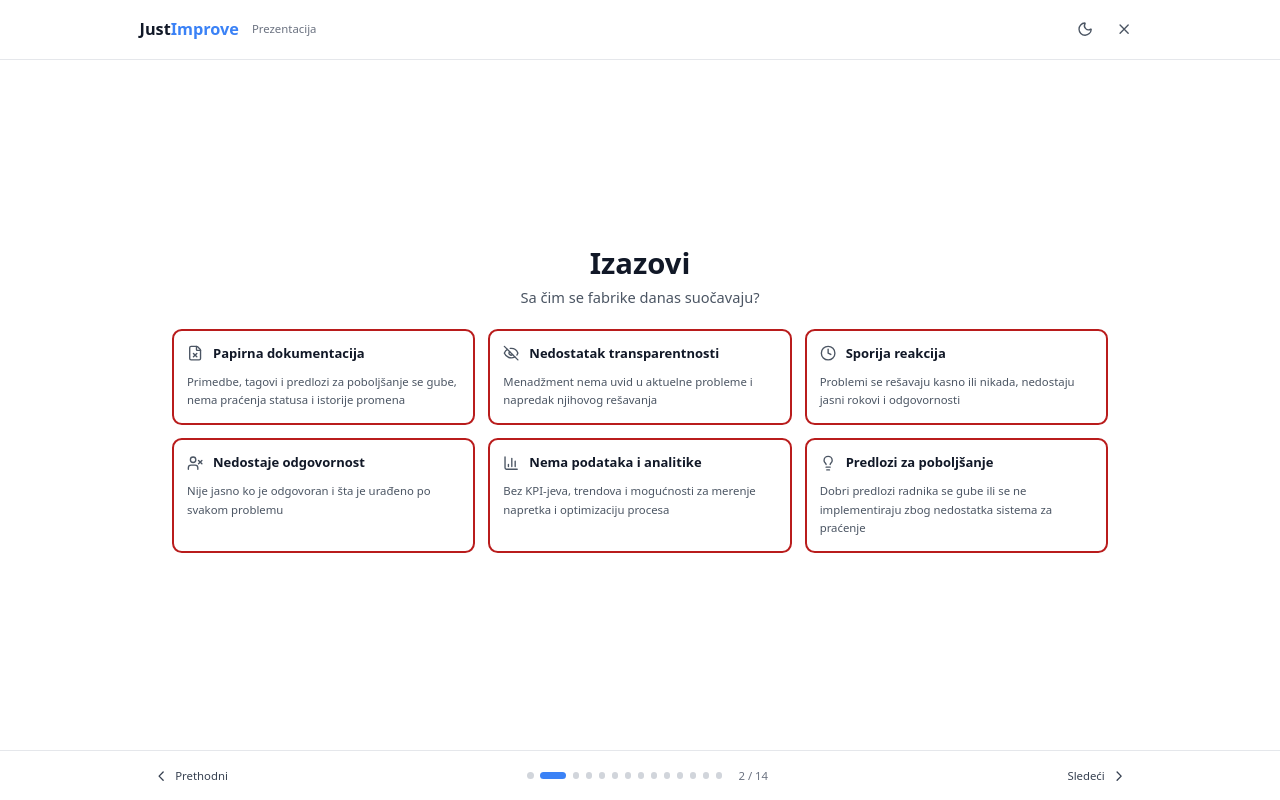
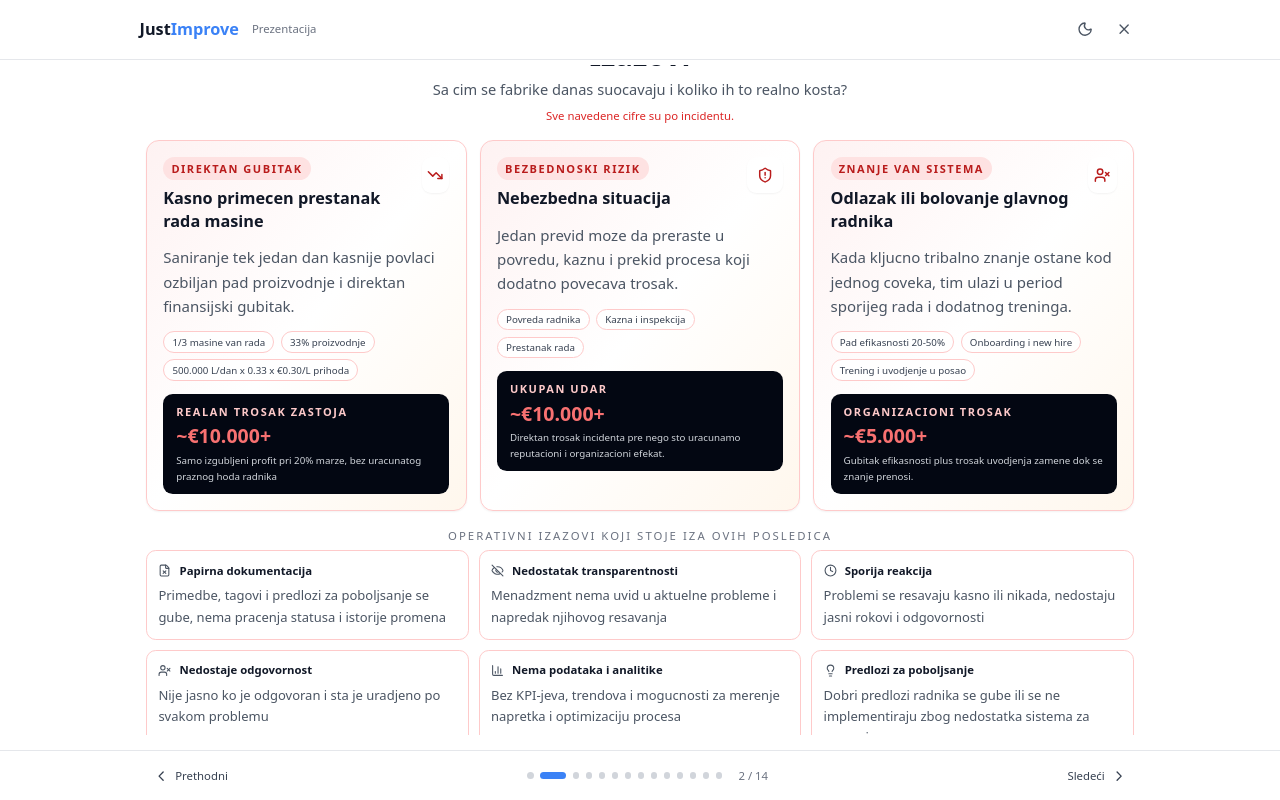
Before and after one commit to manojlop/presentation-just-imrpove, a React (Vite) app: page /presentation in a window 1280 px wide. Both pictures are taken after a click on the button 562 px from the left and 775 px from the top of the page. Built offline with nearby package versions, Linux system fonts and the light colour scheme.

Commit message:
Unapredjenje slajda sa izazovima

```diff
--- a/src/pages/PresentationDemo.tsx
+++ b/src/pages/PresentationDemo.tsx
@@ -1,6 +1,6 @@
 import React, { useState, useEffect } from 'react';
 import { useNavigate } from 'react-router-dom';
-import { ChevronLeft, ChevronRight, X, Tag, ClipboardList, RefreshCw, BookOpen, CheckCircle, FileX, EyeOff, Clock, UserX, BarChart3, Lightbulb, ArrowLeft, ArrowRight, FolderKanban, Moon, Sun, Upload } from 'lucide-react';
+import { ChevronLeft, ChevronRight, X, Tag, ClipboardList, RefreshCw, BookOpen, CheckCircle, FileX, EyeOff, Clock, UserX, BarChart3, Lightbulb, ArrowLeft, ArrowRight, FolderKanban, Moon, Sun, Upload, TrendingDown, ShieldAlert } from 'lucide-react';
 import Slide4Content from '../presentations-elements/Slide4';
 import Slide5Content from '../presentations-elements/Slide5';
 import IdeaManagementSlide from '../presentations-elements/IdeaManagementSlide';
@@ -267,6 +267,72 @@ const Slide6Content: React.FC = () => {
   );
 };
 
+const challengeImpactCards = [
+  {
+    icon: TrendingDown,
+    eyebrow: 'Direktan gubitak',
+    title: 'Kasno primecen prestanak rada masine',
+    description: 'Saniranje tek jedan dan kasnije povlaci ozbiljan pad proizvodnje i direktan finansijski gubitak.',
+    details: ['1/3 masine van rada', '33% proizvodnje', '500.000 L/dan x 0.33 x €0.30/L prihoda'],
+    impactLabel: 'Realan trosak zastoja',
+    impactValue: '~€10.000+',
+    impactNote: 'Samo izgubljeni profit pri 20% marze, bez uracunatog praznog hoda radnika',
+  },
+  {
+    icon: ShieldAlert,
+    eyebrow: 'Bezbednoski rizik',
+    title: 'Nebezbedna situacija',
+    description: 'Jedan previd moze da preraste u povredu, kaznu i prekid procesa koji dodatno povecava trosak.',
+    details: ['Povreda radnika', 'Kazna i inspekcija', 'Prestanak rada'],
+    impactLabel: 'Ukupan udar',
+    impactValue: '~€10.000+',
+    impactNote: 'Direktan trosak incidenta pre nego sto uracunamo reputacioni i organizacioni efekat.',
+  },
+  {
+    icon: UserX,
+    eyebrow: 'Znanje van sistema',
+    title: 'Odlazak ili bolovanje glavnog radnika',
+    description: 'Kada kljucno tribalno znanje ostane kod jednog coveka, tim ulazi u period sporijeg rada i dodatnog treninga.',
+    details: ['Pad efikasnosti 20-50%', 'Onboarding i new hire', 'Trening i uvodjenje u posao'],
+    impactLabel: 'Organizacioni trosak',
+    impactValue: '~€5.000+',
+    impactNote: 'Gubitak efikasnosti plus trosak uvodjenja zamene dok se znanje prenosi.',
+  },
+];
+
+const challengeCards = [
+  {
+    icon: FileX,
+    title: 'Papirna dokumentacija',
+    description: 'Primedbe, tagovi i predlozi za poboljsanje se gube, nema pracenja statusa i istorije promena',
+  },
+  {
+    icon: EyeOff,
+    title: 'Nedostatak transparentnosti',
+    description: 'Menadzment nema uvid u aktuelne probleme i napredak njihovog resavanja',
+  },
+  {
+    icon: Clock,
+    title: 'Sporija reakcija',
+    description: 'Problemi se resavaju kasno ili nikada, nedostaju jasni rokovi i odgovornosti',
+  },
+  {
+    icon: UserX,
+    title: 'Nedostaje odgovornost',
+    description: 'Nije jasno ko je odgovoran i sta je uradjeno po svakom problemu',
+  },
+  {
+    icon: BarChart3,
+    title: 'Nema podataka i analitike',
+    description: 'Bez KPI-jeva, trendova i mogucnosti za merenje napretka i optimizaciju procesa',
+  },
+  {
+    icon: Lightbulb,
+    title: 'Predlozi za poboljsanje',
+    description: 'Dobri predlozi radnika se gube ili se ne implementiraju zbog nedostatka sistema za pracenje',
+  },
+];
+
 const slides = [
   // Slide 1: Naslov
   {
@@ -290,59 +356,73 @@ const slides = [
     id: 2,
     content: (
       <div className="h-full flex items-center justify-center px-3 sm:px-8 py-4 overflow-y-auto">
-        <div className="w-full max-w-6xl mx-auto space-y-4 sm:space-y-6">
+        <div className="w-full max-w-7xl mx-auto space-y-4 sm:space-y-5">
           <div className="text-center space-y-1 sm:space-y-2">
             <h2 className="text-2xl sm:text-3xl md:text-4xl font-bold text-gray-900 dark:text-white transition-colors">Izazovi</h2>
-            <p className="text-sm sm:text-base md:text-lg text-gray-600 dark:text-white transition-colors px-2">Sa čim se fabrike danas suočavaju?</p>
+            <p className="text-sm sm:text-base md:text-lg text-gray-600 dark:text-white transition-colors px-2">Sa cim se fabrike danas suocavaju i koliko ih to realno kosta?</p>
+            <p className="text-xs sm:text-sm font-medium text-red-600 dark:text-red-300 transition-colors px-2">Sve navedene cifre su po incidentu.</p>
           </div>
 
-          <div className="grid grid-cols-1 sm:grid-cols-2 md:grid-cols-3 gap-3 sm:gap-4">
-            <div className="bg-white dark:bg-gray-800 border-2 border-red-700 dark:border-red-600 rounded-xl p-4 hover:border-red-800 dark:hover:border-red-500 transition-colors">
-              <div className="flex items-start gap-3 mb-3">
-                <FileX className="w-5 h-5 text-gray-600 dark:text-gray-400 flex-shrink-0 mt-0.5 transition-colors" strokeWidth={2} />
-                <h3 className="text-base font-bold text-gray-900 dark:text-white transition-colors">Papirna dokumentacija</h3>
+          <div className="grid grid-cols-1 xl:grid-cols-3 gap-3 sm:gap-4">
+            {challengeImpactCards.map(({ icon: Icon, eyebrow, title, description, details, impactLabel, impactValue, impactNote }) => (
+              <div
+                key={title}
+                className="rounded-2xl border border-red-200 bg-gradient-to-br from-red-50 via-white to-orange-50 p-4 sm:p-5 shadow-sm transition-colors dark:border-red-900/70 dark:from-red-950/40 dark:via-gray-900 dark:to-orange-950/20"
+              >
+                <div className="mb-4 flex items-start justify-between gap-3">
+                  <div className="space-y-2">
+                    <span className="inline-flex rounded-full bg-red-100 px-2.5 py-1 text-[11px] font-semibold uppercase tracking-[0.14em] text-red-700 dark:bg-red-900/60 dark:text-red-200">
+                      {eyebrow}
+                    </span>
+                    <h3 className="text-lg sm:text-xl font-bold text-gray-900 dark:text-white">{title}</h3>
                   </div>
-              <p className="text-sm text-gray-600 dark:text-white leading-relaxed transition-colors">Primedbe, tagovi i predlozi za poboljšanje se gube, nema praćenja statusa i istorije promena</p>
+                  <div className="flex h-11 w-11 items-center justify-center rounded-xl bg-white/80 text-red-700 shadow-sm dark:bg-gray-900/70 dark:text-red-200">
+                    <Icon className="h-5 w-5" strokeWidth={2.2} />
+                  </div>
                 </div>
 
-            <div className="bg-white dark:bg-gray-800 border-2 border-red-700 dark:border-red-600 rounded-xl p-4 hover:border-red-800 dark:hover:border-red-500 transition-colors">
-              <div className="flex items-start gap-3 mb-3">
-                <EyeOff className="w-5 h-5 text-gray-600 dark:text-white flex-shrink-0 mt-0.5 transition-colors" strokeWidth={2} />
-                <h3 className="text-base font-bold text-gray-900 dark:text-white transition-colors">Nedostatak transparentnosti</h3>
-              </div>
-              <p className="text-sm text-gray-600 dark:text-white leading-relaxed transition-colors">Menadžment nema uvid u aktuelne probleme i napredak njihovog rešavanja</p>
+                <p className="text-sm sm:text-[15px] leading-relaxed text-gray-600 dark:text-gray-200">
+                  {description}
+                </p>
+
+                <div className="mt-4 flex flex-wrap gap-2">
+                  {details.map((detail) => (
+                    <span
+                      key={detail}
+                      className="rounded-full border border-red-200 bg-white/90 px-2.5 py-1 text-xs font-medium text-gray-700 dark:border-red-900/70 dark:bg-gray-900/70 dark:text-gray-200"
+                    >
+                      {detail}
+                    </span>
+                  ))}
                 </div>
 
-            <div className="bg-white dark:bg-gray-800 border-2 border-red-700 dark:border-red-600 rounded-xl p-4 hover:border-red-800 dark:hover:border-red-500 transition-colors">
-              <div className="flex items-start gap-3 mb-3">
-                <Clock className="w-5 h-5 text-gray-600 dark:text-white flex-shrink-0 mt-0.5 transition-colors" strokeWidth={2} />
-                <h3 className="text-base font-bold text-gray-900 dark:text-white transition-colors">Sporija reakcija</h3>
+                <div className="mt-4 rounded-xl bg-gray-950 px-4 py-3 text-white dark:bg-gray-950/90">
+                  <div className="text-[11px] font-semibold uppercase tracking-[0.14em] text-red-200">{impactLabel}</div>
+                  <div className="mt-1 text-2xl font-bold text-red-400 dark:text-red-300">{impactValue}</div>
+                  <p className="mt-1 text-xs leading-relaxed text-gray-300">{impactNote}</p>
                 </div>
-              <p className="text-sm text-gray-600 dark:text-white leading-relaxed transition-colors">Problemi se rešavaju kasno ili nikada, nedostaju jasni rokovi i odgovornosti</p>
+              </div>
+            ))}
           </div>
 
-            <div className="bg-white dark:bg-gray-800 border-2 border-red-700 dark:border-red-600 rounded-xl p-4 hover:border-red-800 dark:hover:border-red-500 transition-colors">
-              <div className="flex items-start gap-3 mb-3">
-                <UserX className="w-5 h-5 text-gray-600 dark:text-white flex-shrink-0 mt-0.5 transition-colors" strokeWidth={2} />
-                <h3 className="text-base font-bold text-gray-900 dark:text-white transition-colors">Nedostaje odgovornost</h3>
+          <div className="space-y-2">
+            <p className="text-center text-xs sm:text-sm font-medium uppercase tracking-[0.18em] text-gray-500 dark:text-gray-400">
+              Operativni izazovi koji stoje iza ovih posledica
+            </p>
+
+            <div className="grid grid-cols-1 sm:grid-cols-2 xl:grid-cols-3 gap-2.5 sm:gap-3">
+              {challengeCards.map(({ icon: Icon, title, description }) => (
+                <div
+                  key={title}
+                  className="bg-white dark:bg-gray-800 border border-red-200 dark:border-red-900/60 rounded-xl p-3 sm:p-3.5 transition-colors"
+                >
+                  <div className="flex items-start gap-2.5 mb-2">
+                    <Icon className="w-4 h-4 text-gray-600 dark:text-gray-300 flex-shrink-0 mt-0.5 transition-colors" strokeWidth={2} />
+                    <h3 className="text-sm font-semibold text-gray-900 dark:text-white transition-colors">{title}</h3>
                   </div>
-              <p className="text-sm text-gray-600 dark:text-white leading-relaxed transition-colors">Nije jasno ko je odgovoran i šta je urađeno po svakom problemu</p>
+                  <p className="text-xs sm:text-[13px] text-gray-600 dark:text-gray-300 leading-relaxed transition-colors">{description}</p>
                 </div>
-
-            <div className="bg-white dark:bg-gray-800 border-2 border-red-700 dark:border-red-600 rounded-xl p-4 hover:border-red-800 dark:hover:border-red-500 transition-colors">
-              <div className="flex items-start gap-3 mb-3">
-                <BarChart3 className="w-5 h-5 text-gray-600 dark:text-white flex-shrink-0 mt-0.5 transition-colors" strokeWidth={2} />
-                <h3 className="text-base font-bold text-gray-900 dark:text-white transition-colors">Nema podataka i analitike</h3>
-              </div>
-              <p className="text-sm text-gray-600 dark:text-white leading-relaxed transition-colors">Bez KPI-jeva, trendova i mogućnosti za merenje napretka i optimizaciju procesa</p>
-            </div>
-
-            <div className="bg-white dark:bg-gray-800 border-2 border-red-700 dark:border-red-600 rounded-xl p-4 hover:border-red-800 dark:hover:border-red-500 transition-colors">
-              <div className="flex items-start gap-3 mb-3">
-                <Lightbulb className="w-5 h-5 text-gray-600 dark:text-white flex-shrink-0 mt-0.5 transition-colors" strokeWidth={2} />
-                <h3 className="text-base font-bold text-gray-900 dark:text-white transition-colors">Predlozi za poboljšanje</h3>
-              </div>
-              <p className="text-sm text-gray-600 dark:text-white leading-relaxed transition-colors">Dobri predlozi radnika se gube ili se ne implementiraju zbog nedostatka sistema za praćenje</p>
+              ))}
             </div>
           </div>
         </div>
```
Lines whose indentation alone changed are shown as unchanged.
